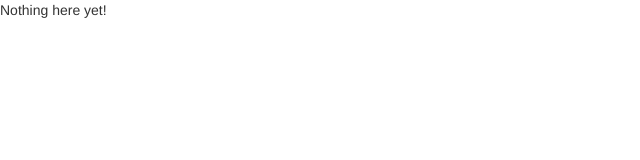
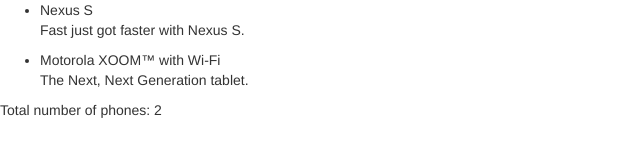
Before and after one commit to gilsondev/angular-phonecat, a website: page app/index.html in a window 1280 px wide. Shown: the whole page, without its empty margins (0-640 px from the left). Drawn offline with nearby package versions, Linux system fonts and the light colour scheme.

Commit message:
Insert static content

```diff
--- a/app/index.html
+++ b/app/index.html
@@ -9,7 +9,22 @@
 </head>
 <body>
 
-  <p>Nothing here {{'yet' + '!'}}</p>
+    <ul>
+      <li>
+        <span>Nexus S</span>
+        <p>
+          Fast just got faster with Nexus S.
+        </p>
+      </li>
+      <li>
+        <span>Motorola XOOM™ with Wi-Fi</span>
+        <p>
+          The Next, Next Generation tablet.
+        </p>
+      </li>
+    </ul>
 
+
+    <p>Total number of phones: 2</p>
 </body>
 </html>
```
